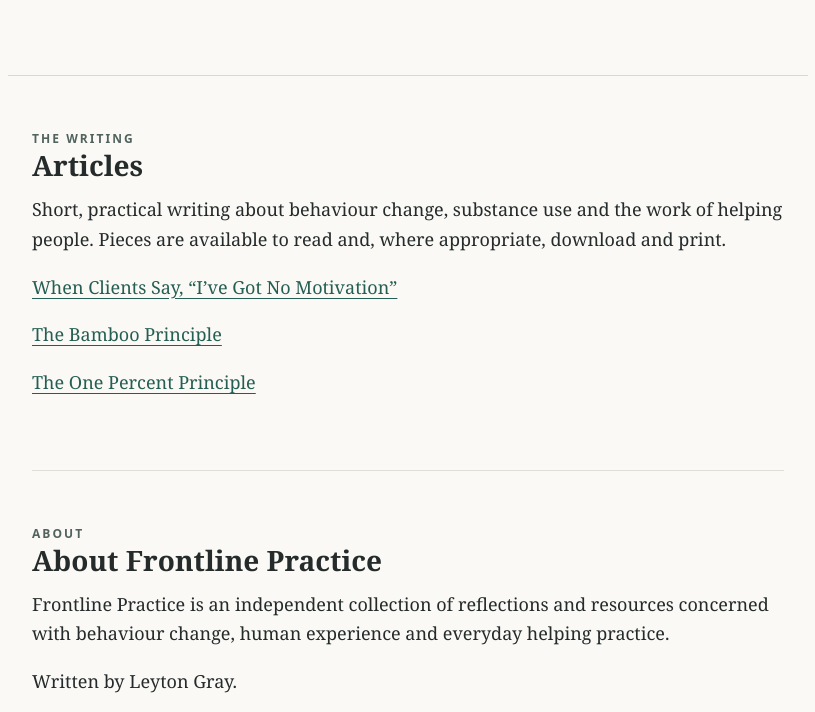
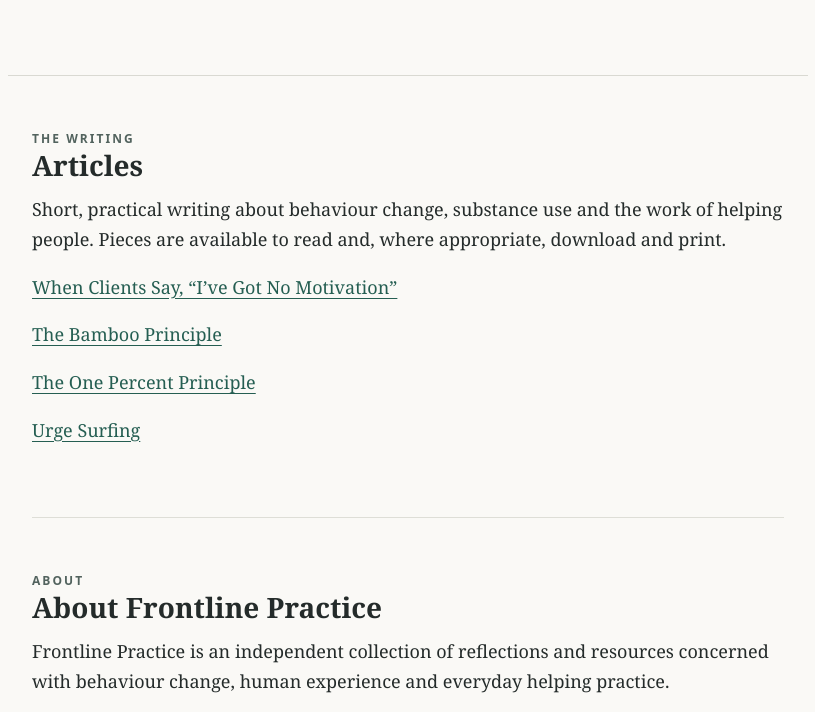
Before and after one commit to LeytonGray/Frontline-Practice, a plain HTML site: page index.html in a window 1280 px wide. Shown: the part 382-1094 px from the top of the page, without its empty margins (232-1047 px from the left). Drawn offline with Linux system fonts and the light colour scheme.

Commit message:
Add Urge Surfing to homepage

```diff
--- a/index.html
+++ b/index.html
@@ -1,4 +1,4 @@
 <!doctype html>
 <html lang="en-GB"><head><meta charset="utf-8"><meta name="viewport" content="width=device-width, initial-scale=1"><meta name="description" content="Frontline Practice: practical writing about change, behaviour and the work of helping people."><title>Frontline Practice | Home</title><style>
 :root{color-scheme:light}*{box-sizing:border-box}body{margin:0;background:#faf9f6;color:#242b2a;font:18px/1.65 Georgia,serif}main,header,footer{max-width:800px;margin:auto;padding:0 24px}header{padding-top:90px;padding-bottom:60px;border-bottom:1px solid #d9d9d2}.eyebrow{font:600 12px/1.5 system-ui,sans-serif;letter-spacing:.17em;text-transform:uppercase;color:#52635e}h1{font-size:clamp(42px,8vw,74px);line-height:1.05;letter-spacing:-.045em;margin:18px 0 22px}h2{font-size:28px;line-height:1.25;margin:0 0 12px}.intro{font-size:23px;max-width:620px;color:#45514c}section{padding:54px 0;border-bottom:1px solid #deded7}p{margin:0 0 18px}a{color:#255e52;text-underline-offset:4px}a:hover{color:#153b33}.note{font:15px/1.6 system-ui,sans-serif;color:#626c67}footer{padding-top:36px;padding-bottom:60px;font:14px system-ui,sans-serif;color:#626c67}@media(max-width:600px){header{padding-top:55px;padding-bottom:40px}section{padding:38px 0}}
-</style></head><body><header><div class="eyebrow">Independent practice resources</div><h1>Frontline<br>Practice</h1><p class="intro">Ideas about change, behaviour and the work of helping people.</p></header><main><section><div class="eyebrow">The writing</div><h2>Articles</h2><p>Short, practical writing about behaviour change, substance use and the work of helping people. Pieces are available to read and, where appropriate, download and print.</p><p><a href="articles/when-clients-say-no-motivation.html">When Clients Say, “I’ve Got No Motivation”</a></p><p><a href="articles/the-bamboo-principle.html">The Bamboo Principle</a></p><p><a href="articles/the-one-percent-principle.html">The One Percent Principle</a></p></section><section><div class="eyebrow">About</div><h2>About Frontline Practice</h2><p>Frontline Practice is an independent collection of reflections and resources concerned with behaviour change, human experience and everyday helping practice.</p><p>Written by Leyton Gray.</p></section></main><footer>© 2026 Frontline Practice · Independent writing</footer></body></html>
+</style></head><body><header><div class="eyebrow">Independent practice resources</div><h1>Frontline<br>Practice</h1><p class="intro">Ideas about change, behaviour and the work of helping people.</p></header><main><section><div class="eyebrow">The writing</div><h2>Articles</h2><p>Short, practical writing about behaviour change, substance use and the work of helping people. Pieces are available to read and, where appropriate, download and print.</p><p><a href="articles/when-clients-say-no-motivation.html">When Clients Say, “I’ve Got No Motivation”</a></p><p><a href="articles/the-bamboo-principle.html">The Bamboo Principle</a></p><p><a href="articles/the-one-percent-principle.html">The One Percent Principle</a></p><p><a href="articles/urge-surfing.html">Urge Surfing</a></p></section><section><div class="eyebrow">About</div><h2>About Frontline Practice</h2><p>Frontline Practice is an independent collection of reflections and resources concerned with behaviour change, human experience and everyday helping practice.</p><p>Written by Leyton Gray.</p></section></main><footer>© 2026 Frontline Practice · Independent writing</footer></body></html>
```
